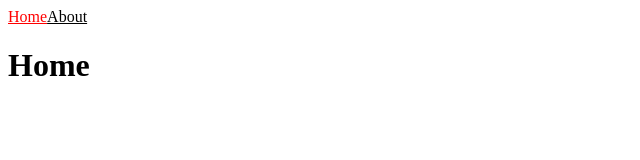
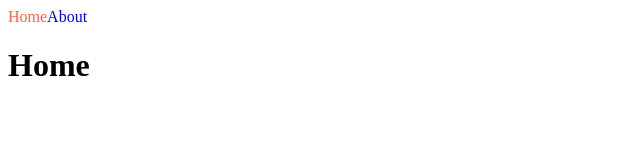
Before and after one commit to gunwooa/NC-Free-NextJS, a Next.js app: page / in a window 1280 px wide. Shown: the top 160 px of the page, without its empty margins (0-640 px from the left). Built offline with nearby package versions, Linux system fonts and the light colour scheme.

Commit message:
1.4 CSS Modules

```diff
--- /dev/null
+++ b/components/NavBar.module.css
@@ -0,0 +1,7 @@
+.link {
+  text-decoration: none;
+}
+
+.active {
+  color: tomato;
+}
--- a/components/NavBar.tsx
+++ b/components/NavBar.tsx
@@ -1,20 +1,30 @@
 import Link from "next/link";
 import { useRouter } from "next/router";
+import styles from "./NavBar.module.css";
 
-const NavBar = () => {
+export default function NavBar() {
   const router = useRouter();
   return (
     <nav>
       <Link href="/">
-        <a style={{ color: router.pathname === "/" ? "red" : "black" }}>Home</a>
+        <a
+          className={`${styles.link} ${
+            router.pathname === "/" ? styles.active : ""
+          }`}
+        >
+          Home
+        </a>
       </Link>
       <Link href="/about">
-        <a style={{ color: router.pathname === "/about" ? "red" : "black" }}>
+        <a
+          className={[
+            styles.link,
+            router.pathname === "/about" ? styles.active : "",
+          ].join(" ")}
+        >
           About
         </a>
       </Link>
     </nav>
   );
-};
-
-export default NavBar;
+}
```
